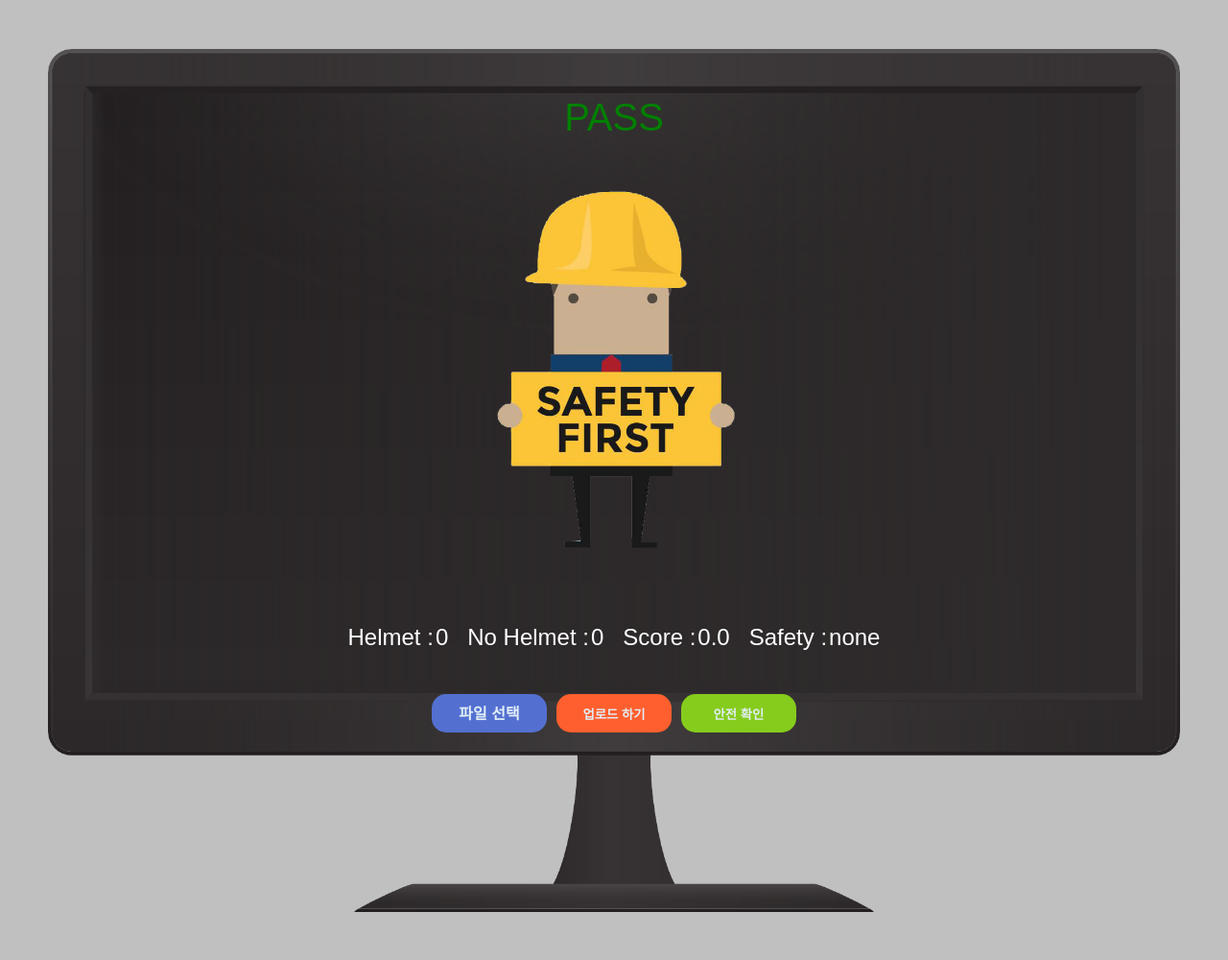
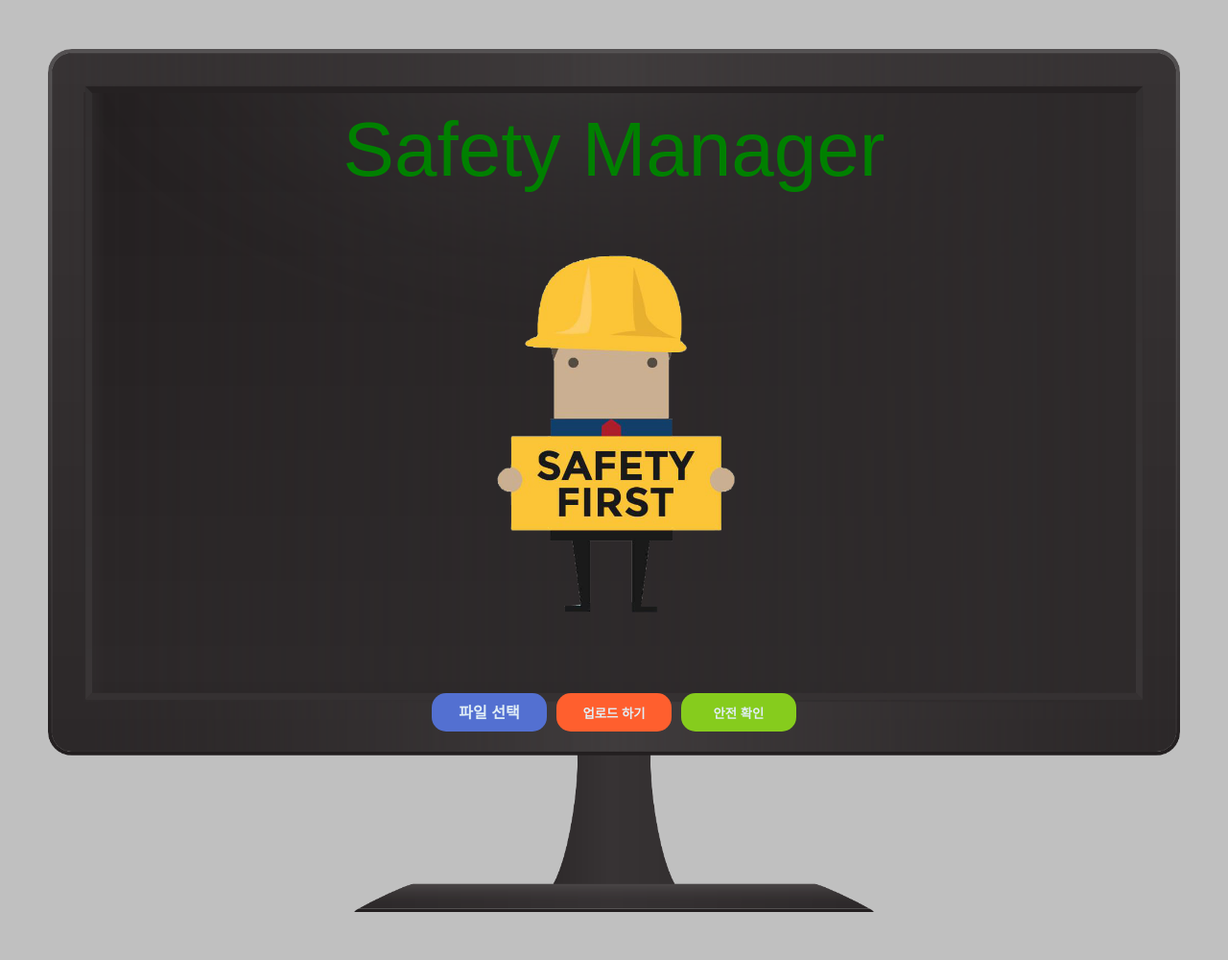
Before and after one commit to SeonminKim1/PJ-SafetyManager, a Flask app: page / in a window 1280 px wide. Shown: the part 70-1070 px from the top of the page at 96% size. Run offline with Flask 2, Linux system fonts and the light colour scheme; parts of the project's set-up code (start-up, migrations or seed data) failed here and were passed over; some libraries are stand-ins or nearby versions.

Commit message:
Fix Small Error

```diff
--- a/static/css/loading_bar.css
+++ b/static/css/loading_bar.css
@@ -37,8 +37,8 @@
 }
 
 .loading_box, #loading_div {
-    height: 400px;
-    width: 400px;
+    height: 350px;
+    width: 350px;
     position: relative;
     border-radius: 100%;
     margin:50px auto;
@@ -67,13 +67,13 @@
     animation: loading-text-opacity 2s linear 0s infinite normal;
     color: #ffffff;
     font-family: "Helvetica Neue", "Helvetica", "arial";
-    font-size: 45px;
+    font-size: 40px;
     font-weight: bold;
-    margin-top: 185px;
+    margin-top: 155px;
     opacity: 0;
     position: absolute;
     text-align: center;
     text-transform: uppercase;
     top: 0;
-    width: 400px;
+    width: 350px;
 }
--- a/static/css/main.css
+++ b/static/css/main.css
@@ -26,10 +26,11 @@ section {
     background-size: contain;
 }
 .result_box{
-    padding-top:50px;
+    padding:60px 0px 10px 0px;
     color:green;
-    font-size:40px;
+    font-size:80px;
     text-align:center;
+
 }
 
 .img_box{
@@ -70,7 +71,7 @@ section {
 /* btn */
 .btn_box {
     width: 100%;
-    margin-top: 40px;
+    margin-top: 10px;
     display: flex;
     grid-template-columns: 1fr 1fr;
     justify-content: center;
--- a/static/js/main.js
+++ b/static/js/main.js
@@ -5,11 +5,13 @@ window.onload = function(){
     $('.main_box').hide()       // Upload, Predict Box - img
     $('.main_vid_box').hide()   // Upload, Predict Box - video
     $('.loading_box').hide()    // Loading Bar Box in Predict
-    $('.score_box').show()      // Score Box
+    $('.score_box').hide()      // Score Box
     $('.btn_box').show()        // Button Box (파일 선택, 업로드, 안전확인)
 }
 
-function change_area_css(is_img) {
+function preview_css(is_img) {
+    $('.score_box').show()
+    $('.score_box').css({'padding-bottom':'8px', 'color':'white'})
     $('.img_box').hide()
     if (is_img){
         target = '.main_box'; // target은 img, vid 가 나타나는 box의 tag를 의미함.
@@ -21,7 +23,7 @@ function change_area_css(is_img) {
     $(target).show()
     $(target).css({
         "display": "flex",
-        "height": "500px",
+        "height": "450px",
         "width": "100%",
         "padding-bottom": "40px",
         "flex-direction": "row",
@@ -30,18 +32,34 @@ function change_area_css(is_img) {
     });
 }
 
+function detect_css(results){
+    $('#helmet_value').text(results['helmet'])
+    $('#head_value').text(results['head'])
+    $('#score_value').text(results['score'])
+    var isPass = ''
+    if (results['isPass'] == true){
+        isPass = 'Safety'
+        $('#isPass_value').text(isPass); $('#result_label').text(isPass)
+        $('#isPass_value').css({'color':'green'}); $('#result_label').css({'color':'green'})
+    }else{
+        isPass = 'Warning'
+        $('#isPass_value').text(isPass); $('#result_label').text(isPass)
+        $('#isPass_value').css({'color':'red'}); $('#result_label').css({'color':'red'})
+    }
+}
 // Upload UX #1 - Preview (not upload)
 function preview() {
     let file = $('#file')[0].files[0]
     let is_img = file.type.match(/image.*/)
-    change_area_css(is_img) // div-box : hide and show
+    preview_css(is_img) // div-box : hide and show
     if (is_img) {
         $('#upload_img').show(); $('#predict_img').hide();
         $('#upload_vid').hide(); $('#predict_vid').hide();
         $('#upload_img').css({
-            'height': '400px',
-            'width': '400px',
-            'margin': '0px 10px 0px 10px'
+            'height': '450px',
+            'width': '450px',
+            'margin': '10px 10px 0px 10px',
+            'padding-top': '40px'
         });
         $('#upload_img').attr("src", window.URL.createObjectURL(file));
 
@@ -49,14 +67,22 @@ function preview() {
         $('#upload_vid').show(); $('#predict_vid').hide();
         $('#upload_img').hide(); $('#predict_img').hide();
         $('#upload_vid').css({
-            'height': '400px',
-            'width': '400px',
-            'margin': '0px 10px 0px 10px'
+            'height': '450px',
+            'width': '450px',
+            'margin': '10px 10px 0px 10px',
+            'padding-top': '40px'
         });
         var video = document.getElementById('upload_vid');
         $("#upload_vid_src").attr("src", window.URL.createObjectURL(file))
         video.load();
     }
+    $('#result_label').text('Safety Manager')
+    $('#result_label').css({'color':'green'})
+    $('#helmet_value').text('0')
+    $('#head_value').text('0')
+    $('#score_value').text('0.0')
+    $('#isPass_value').text('None')
+    $('#isPass_value').css({'color':'white'})
 }
 
 var upload_path = ''
@@ -111,18 +137,14 @@ function detecting() {
                 $('#predict_img').show()
                 predict_path = response["predict_path"]
                 $('#predict_img').css({
-                    'height': '400px',
-                    'width': '400px',
-                    'margin': '0px 10px 0px 10px'
+                    'height': '450px',
+                    'width': '450px',
+                    'margin': '0px 10px 0px 10px',
+                    'padding-top': '40px'
                 });
                 $('#predict_img').attr("src", predict_path)
-
                 results = response["results"]
-                $('#helmet_value').text(results['helmet'])
-                $('#head_value').text(results['head'])
-                $('#score_value').text(results['score'])
-                $('#isPass_value').text(results['isPass'])
-                $('#result_label').text(results['isPass'])
+                detect_css(results)
             }
         });
     } else {
@@ -141,16 +163,14 @@ function detecting() {
                 video.load();
 
                 $('#predict_vid').css({
-                    'height': '400px',
-                    'width': '400px',
-                    'margin': '0px 10px 0px 10px'
+                    'height': '450px',
+                    'width': '450px',
+                    'margin': '10px 10px 0px 10px',
+                    'padding-top': '40px'
                 });
 
                 results = response["results"]
-                $('#helmet_value').text(results['helmet'])
-                $('#head_value').text(results['head'])
-                $('#score_value').text(results['score'])
-                $('#isPass_value').text(results['isPass'])
+                detect_css(results)
             }
         })
     }
--- a/templates/index.html
+++ b/templates/index.html
@@ -37,7 +37,7 @@
         <!-- box 종류 -->
         <!-- result_box img_box, main_box, loading_box, score_box, btn_box -->
         <div class="result_box">
-            <label id='result_label'>PASS</label>
+            <label id='result_label'>Safety Manager</label>
         </div>
         <div class="img_box"></div>
         <div class="main_box">
```
